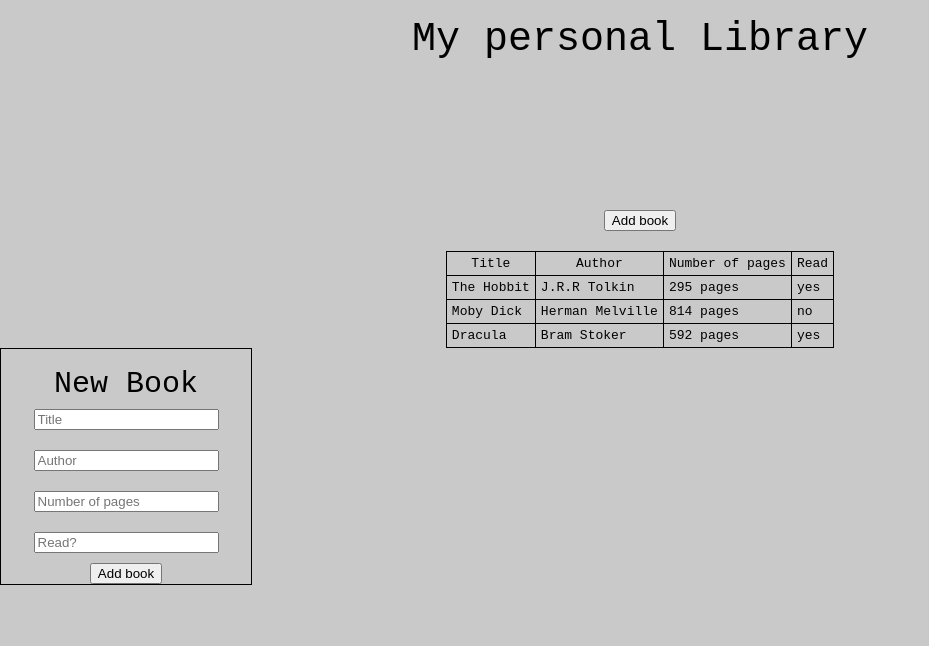
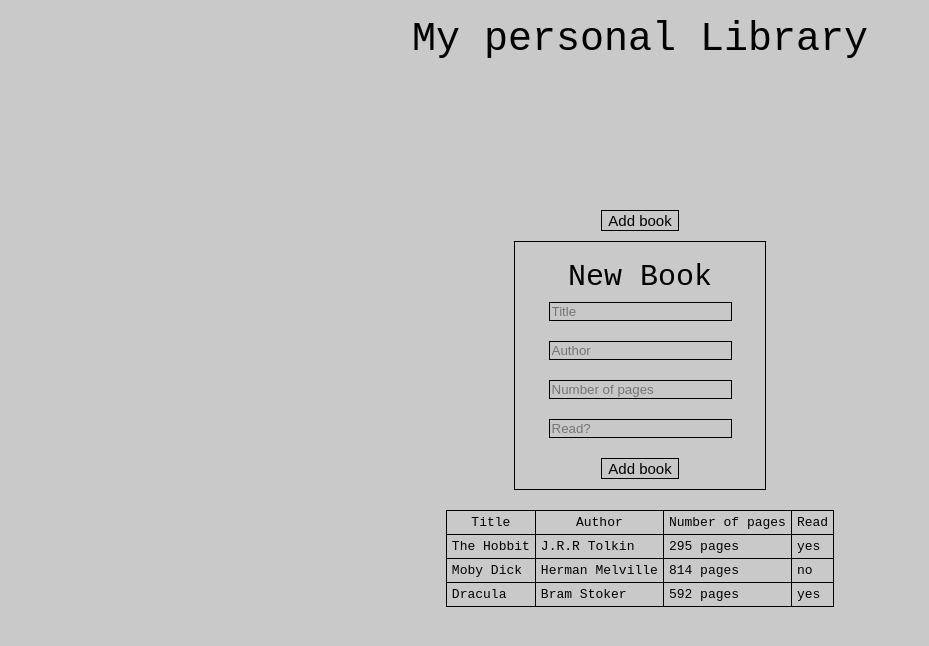
Before and after one commit to Zarxxy/library, a plain HTML site: page index.html in a window 1280 px wide. Both pictures are taken after a click on the button "Add book". Shown: the whole page, without its empty margins (0-929 px from the left). Drawn offline with Linux system fonts and the light colour scheme.

Commit message:
added styling for the new book form & added user input for new books

```diff
--- a/css/style.css
+++ b/css/style.css
@@ -5,8 +5,27 @@ body {
 
 input {
     margin: 10px;
+    background-color: rgb(201, 201, 201, 0.692);
+    color: black;
+    display: inline-block;
+    border: 0.1em solid black;
 }
 
+input:hover {
+    background-color: whitesmoke;
+}
+
+button {
+    font-size: 15px;
+    background-color: rgb(201, 201, 201, 0.692);
+    color: black;
+    display: inline-block;
+    border: 0.1em solid black;
+}
+
+button:hover {
+    background-color: whitesmoke;
+}
 
 .headline {
     text-align: center;
@@ -31,17 +50,19 @@ th, td {
     display: flex;
     align-items: center;
     justify-content: center;
+    margin: 10px;
 }
+
 
 .newBookForm {
     display: none;
-    position: fixed;
     z-index: 1;
     flex-wrap: wrap;
     justify-content: center;
     align-items: center;
     width: 250px;
-    margin: auto;
+    margin-left: auto;
+    margin-right: auto;
     border: 1px solid black;
 }
 
@@ -50,3 +71,7 @@ th, td {
     font-size: 30px;
     margin-top: 20px;
 }
+
+.btnConfirm{
+    margin: 10px;
+}
--- a/index.html
+++ b/index.html
@@ -14,6 +14,19 @@
     <div class="btnContainer">
         <button type="button" class="btnAdd">Add book</button>
     </div>
+    <div class="newBookForm">
+        <h1 class="headlineForm">New Book</h1>
+
+        <input id="inputTitle" type="text" name="title" placeholder="Title" required>
+
+        <input id="inputAuthor" type="text" name="author" placeholder="Author" required>
+
+        <input id="inputPages" type="text" name="pages" placeholder="Number of pages" required>
+
+        <input id="inputRead" type="text" name="read" placeholder="Read?" required>
+
+        <button type="button" class="btnConfirm">Add book</button>
+    </div>
     <div class="libraryContainer">
         <table class="lib">
             <tr>
@@ -25,20 +38,6 @@
         </table>
     </div>
 
-    <div class="newBookForm">
-        <h1 class="headlineForm">New Book</h1>
-
-        <input type="text" name="title" placeholder="Title" required>
-
-        <input type="text" name="author" placeholder="Author" required>
-
-        <input type="text" name="pages" placeholder="Number of pages" required>
-
-        <input type="text" name="read" placeholder="Read?" required>
-
-        <button type="button" class="btnConfrim">Add book</button>
-    </div>
-
   <script src="js/script.js"></script>
 </body>
 
--- a/js/script.js
+++ b/js/script.js
@@ -3,7 +3,7 @@ const displayBooks = document.querySelector(".lib")
 
 const btnNewBookForm = document.querySelector(".btnAdd")
 const FormNewBook = document.querySelector(".newBookForm")
-const btnConfirmNewBook = document.querySelector(".btnConfrim")
+const btnConfirmNewBook = document.querySelector(".btnConfirm")
 
 btnNewBookForm.addEventListener("click", () => {
     openTheForm()
@@ -23,7 +23,6 @@ function Book(title, author, pages, read){
 }
 
 function addBookToLibrary(book) {
-
     myLibrary.push(book);
 }
 
@@ -46,6 +45,21 @@ function openTheForm() {
 }
 
 function closeTheForm() {
+    let title = document.querySelector("#inputTitle").value
+    let author = document.querySelector("#inputAuthor").value
+    let pages = document.querySelector("#inputPages").value
+    let read = document.querySelector("#inputRead").value
+
+    const NewBook = new Book (title, author, pages, read)
+
+    addBookToLibrary(NewBook);
+    printLibrary()
+
+    document.querySelector("#inputTitle").value = ""
+    document.querySelector("#inputAuthor").value = ""
+    document.querySelector("#inputPages").value = ""
+    document.querySelector("#inputRead").value = ""
+
     FormNewBook.style.display = "none"
 }
 
```
